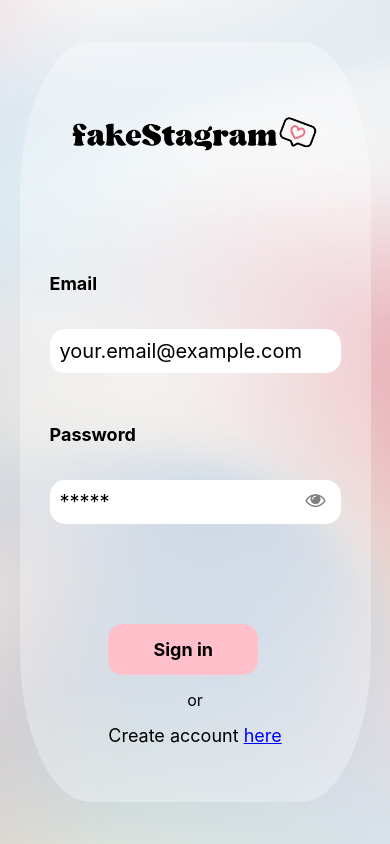
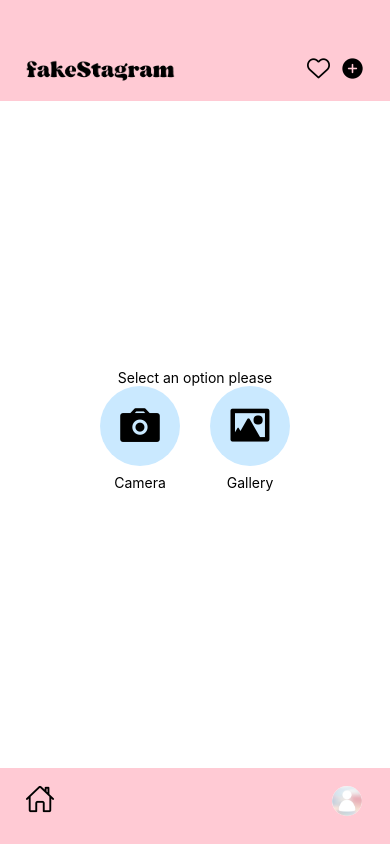
Before and after one commit to belentellechea/ProyectoDWYM, a React Native app in the folder app/: screen /AddPost in a window 390 px wide. Built offline with nearby package versions, Linux system fonts and the light colour scheme.

Commit message:
fixed versions

```diff
--- a/app/App.js
+++ b/app/App.js
@@ -6,6 +6,7 @@ import Home from './pages/Home';
 import MyProfile from '../app/pages/Profiles/MyProfile';
 import FriendProfile from '../app/pages/Profiles/FriendProfile';
 import Notifications from './pages/Notifications';
+import AddPost from './pages/AddPost'
 
 const Stack = createNativeStackNavigator();
 
@@ -43,6 +44,11 @@ export default function App() {
           component={Notifications}
           options={{ headerShown: false}}
         />
+        <Stack.Screen
+          name="AddPost"
+          component={AddPost}
+          options={{ headerShown: false}}
+        />
       </Stack.Navigator>
     </NavigationContainer>
   );
--- a/app/components/Bars/TopBarTabs/index.jsx
+++ b/app/components/Bars/TopBarTabs/index.jsx
@@ -7,7 +7,7 @@ import Icon3 from '@expo/vector-icons/Entypo';
 
 export default function TopBarTabs({atPage, setAddVisible = () => {}, setExitVisible = () => {}, addVisible = () => {} }) {
   const navigation = useNavigation();
-  const [buttonAdd, setButtonAdd] = useState('add-circle-outline');
+  const [buttonAdd, setButtonAdd] = useState('add-circle');
 
   useEffect(() => {
     if (!addVisible) {
@@ -22,6 +22,7 @@ export default function TopBarTabs({atPage, setAddVisible = () => {}, setExitVis
   function addButton(){
     setButtonAdd('add-circle');
     setAddVisible(true);
+    navigation.navigate('AddPost');
   }
 
   function exitButton(){
@@ -36,7 +37,7 @@ export default function TopBarTabs({atPage, setAddVisible = () => {}, setExitVis
     <>
       <View style={styles.bar}>
         <View>
-          {atPage === 'Home'|| atPage === 'Notifications' ? (
+          {atPage === 'Home'|| atPage === 'Notifications' || atPage === 'AddPost' ? (
             <Image source={require('../../../assets/name.png')} style={styles.name} />
           ) : null}
           {atPage === 'Profile' ? (
@@ -49,7 +50,7 @@ export default function TopBarTabs({atPage, setAddVisible = () => {}, setExitVis
           ) : null}
         </View>
         <View >
-          {atPage === 'Home' || atPage==='FriendProfile' ? (
+          {atPage === 'Home' || atPage==='FriendProfile' || atPage==='AddPost' ? (
             <View style={styles.buttons}>
               <Pressable onPress={goToNotifications}>
                 <Icon name='hearto' size={23}/>
--- a/app/components/CreatePostModal/index.jsx
+++ b/app/components/CreatePostModal/index.jsx
@@ -1,124 +1,124 @@
-import { View, Text, Modal, StyleSheet, Pressable, Image } from "react-native";
-import Icon from '@expo/vector-icons/AntDesign';
-import { useState } from "react";
-import SecondCreatePostModal from "../SecondCreatePostModal";
-import PhotoButton from "../PhotoButton";
-import GalleryButton from "../GalleryButton";
+// import { View, Text, Modal, StyleSheet, Pressable, Image } from "react-native";
+// import Icon from '@expo/vector-icons/AntDesign';
+// import { useState } from "react";
+// import SecondCreatePostModal from "../SecondCreatePostModal";
+// import PhotoButton from "../PhotoButton";
+// import GalleryButton from "../GalleryButton";
 
-export default function CreatePostModal ({visible, setVisible}) {
-    const [image, setImage] = useState(null);
-    const [errorMsg, setErrorMsg] = useState(null);
-    const [showSecondModal, setShowSecondModal] = useState(false);
+// export default function CreatePostModal ({visible, setVisible}) {
+//     const [image, setImage] = useState(null);
+//     const [errorMsg, setErrorMsg] = useState(null);
+//     const [showSecondModal, setShowSecondModal] = useState(false);
 
-    return (
-        <>
-            <Modal
-                animationType="slide"
-                transparent={true}
-                visible={visible}
-            >
-                <Pressable style={styles.centeredView} onPress={() => setVisible(!visible)}>
-                    <View style={styles.modalView}>
-                        <Pressable style={styles.closeButton} onPress={() => setVisible(!visible)}>
-                            <Icon name='close' size={20} />
-                        </Pressable>
-                        <Text style={styles.modalText}>Select an option please</Text>
-                        <View style={styles.buttonContainer}>
-                            <PhotoButton
-                                setImage={setImage}
-                                setErrorMsg={setErrorMsg}
-                                setVisible={setVisible}
-                                setShowSecondModal={setShowSecondModal}
-                            />
-                            <GalleryButton
-                                setImage={setImage}
-                                setErrorMsg={setErrorMsg}
-                                setVisible={setVisible}
-                                setShowSecondModal={setShowSecondModal}
-                            />
-                        </View>
-                        {errorMsg &&
-                            <View style={styles.errorContainer}>
-                                <Icon3 name='warning' size={25} style={styles.warning}/>
-                                <Text style={styles.errorText}>{errorMsg}</Text>
-                            </View>}
-                    </View>
-                </Pressable>
-            </Modal>
-            {showSecondModal && (
-                <SecondCreatePostModal
-                    visible2={showSecondModal}
-                    setVisible2={setShowSecondModal}
-                    image={image}
-                />
-            )}
-        </>
-    );
-}
+//     return (
+//         <>
+//             <Modal
+//                 animationType="slide"
+//                 transparent={true}
+//                 visible={visible}
+//             >
+//                 <Pressable style={styles.centeredView} onPress={() => setVisible(!visible)}>
+//                     <View style={styles.modalView}>
+//                         <Pressable style={styles.closeButton} onPress={() => setVisible(!visible)}>
+//                             <Icon name='close' size={20} />
+//                         </Pressable>
+//                         <Text style={styles.modalText}>Select an option please</Text>
+//                         <View style={styles.buttonContainer}>
+//                             <PhotoButton
+//                                 setImage={setImage}
+//                                 setErrorMsg={setErrorMsg}
+//                                 setVisible={setVisible}
+//                                 setShowSecondModal={setShowSecondModal}
+//                             />
+//                             <GalleryButton
+//                                 setImage={setImage}
+//                                 setErrorMsg={setErrorMsg}
+//                                 setVisible={setVisible}
+//                                 setShowSecondModal={setShowSecondModal}
+//                             />
+//                         </View>
+//                         {errorMsg &&
+//                             <View style={styles.errorContainer}>
+//                                 <Icon3 name='warning' size={25} style={styles.warning}/>
+//                                 <Text style={styles.errorText}>{errorMsg}</Text>
+//                             </View>}
+//                     </View>
+//                 </Pressable>
+//             </Modal>
+//             {showSecondModal && (
+//                 <SecondCreatePostModal
+//                     visible2={showSecondModal}
+//                     setVisible2={setShowSecondModal}
+//                     image={image}
+//                 />
+//             )}
+//         </>
+//     );
+// }
 
-const styles = StyleSheet.create({
-    centeredView: {
-        flex: 1,
-        justifyContent: 'center',
-        alignItems: 'center',
-        backgroundColor: 'rgba(0, 0, 0, 0.5)',
-    },
-    modalView: {
-        margin: 20,
-        backgroundColor: 'white',
-        borderRadius: 20,
-        padding: 35,
-        gap: 35,
-        shadowColor: '#000',
-        shadowOffset: {
-            width: 0,
-            height: 2,
-        },
-        shadowOpacity: 0.25,
-        shadowRadius: 4,
-        elevation: 5,
-    },
-    modalText: {
-        textAlign: 'center',
-        fontWeight: 'bold',
-        fontSize: 18
-    },
-    closeButton: {
-        alignSelf: 'flex-end'
-    },
-    buttonContainer: {
-        flexDirection: 'row',
-        justifyContent: 'space-around'
-    },
-    button: {
-        backgroundColor: '#cae9ff',
-        width: 80,
-        height: 80,
-        padding: 15,
-        borderRadius: 50,
-    },
-    text: {
-        alignSelf: 'center',
-        marginTop: 8
-    },
-    icon: {
-        alignSelf: 'center'
-    },
-    errorContainer: {
-        backgroundColor: '#ffcad4',
-        padding: 20,
-        borderRadius: 30,
-        flexDirection: 'row',
-        alignItems: 'center',
-        gap: 15
-    },
-    warning: {
-      color: '#9e2a2b'
-    },
-    errorText: {
-      fontSize: 20,
-      fontWeight: 'bold',
-      color: 'white',
-      textAlign: 'center',
-    }
-})
+// const styles = StyleSheet.create({
+//     centeredView: {
+//         flex: 1,
+//         justifyContent: 'center',
+//         alignItems: 'center',
+//         backgroundColor: 'rgba(0, 0, 0, 0.5)',
+//     },
+//     modalView: {
+//         margin: 20,
+//         backgroundColor: 'white',
+//         borderRadius: 20,
+//         padding: 35,
+//         gap: 35,
+//         shadowColor: '#000',
+//         shadowOffset: {
+//             width: 0,
+//             height: 2,
+//         },
+//         shadowOpacity: 0.25,
+//         shadowRadius: 4,
+//         elevation: 5,
+//     },
+//     modalText: {
+//         textAlign: 'center',
+//         fontWeight: 'bold',
+//         fontSize: 18
+//     },
+//     closeButton: {
+//         alignSelf: 'flex-end'
+//     },
+//     buttonContainer: {
+//         flexDirection: 'row',
+//         justifyContent: 'space-around'
+//     },
+//     button: {
+//         backgroundColor: '#cae9ff',
+//         width: 80,
+//         height: 80,
+//         padding: 15,
+//         borderRadius: 50,
+//     },
+//     text: {
+//         alignSelf: 'center',
+//         marginTop: 8
+//     },
+//     icon: {
+//         alignSelf: 'center'
+//     },
+//     errorContainer: {
+//         backgroundColor: '#ffcad4',
+//         padding: 20,
+//         borderRadius: 30,
+//         flexDirection: 'row',
+//         alignItems: 'center',
+//         gap: 15
+//     },
+//     warning: {
+//       color: '#9e2a2b'
+//     },
+//     errorText: {
+//       fontSize: 20,
+//       fontWeight: 'bold',
+//       color: 'white',
+//       textAlign: 'center',
+//     }
+// })
--- a/app/components/GalleryButton/index.jsx
+++ b/app/components/GalleryButton/index.jsx
@@ -2,7 +2,7 @@ import { View, Text, StyleSheet, Pressable } from "react-native";
 import Icon from '@expo/vector-icons/Foundation';
 import * as ImagePicker from 'expo-image-picker';
 
-export default function GalleryButton({setErrorMsg, setImage, setVisible, setShowSecondModal}) {
+export default function GalleryButton({setErrorMsg, setImage}) {
 
     async function pickImage() {
         let { status } = await ImagePicker.requestMediaLibraryPermissionsAsync();
@@ -20,8 +20,6 @@ export default function GalleryButton({setErrorMsg, setImage, setVisible, setSho
 
         if (!result.canceled) {
             setImage(result.assets[0].uri);
-            setVisible(false);
-            setShowSecondModal(true);
         }
     }
 
--- a/app/components/PhotoButton/index.jsx
+++ b/app/components/PhotoButton/index.jsx
@@ -2,7 +2,7 @@ import { View, Text, StyleSheet, Pressable } from "react-native";
 import Icon from '@expo/vector-icons/AntDesign';
 import * as ImagePicker from 'expo-image-picker';
 
-export default function PhotoButton({setErrorMsg, setImage, setVisible, setShowSecondModal}) {
+export default function PhotoButton({setErrorMsg, setImage}) {
     async function takePhoto() {
         let { status } = await ImagePicker.requestCameraPermissionsAsync();
         if (status !== 'granted') {
@@ -18,8 +18,6 @@ export default function PhotoButton({setErrorMsg, setImage, setVisible, setShowS
 
         if (!result.canceled) {
           setImage(result.assets[0].uri);
-          setVisible(false);
-          setShowSecondModal(true);
         }
     }
 
--- a/app/components/SecondCreatePostModal/index.jsx
+++ b/app/components/SecondCreatePostModal/index.jsx
@@ -1,86 +1,86 @@
-import { View, Text, Modal, StyleSheet, Pressable, Image, TextInput } from "react-native";
-import Icon from '@expo/vector-icons/AntDesign';
+// import { View, Text, Modal, StyleSheet, Pressable, Image, TextInput } from "react-native";
+// import Icon from '@expo/vector-icons/AntDesign';
 
-export default function SecondCreatePostModal ({visible2, setVisible2, image}) {
-    return (
-        <>
-            <Modal
-                animationType="slide"
-                transparent={true}
-                visible={visible2}
-            >
-                <Pressable style={styles.centeredView}>
-                    <View style={styles.modalView}>
-                        <Pressable style={styles.closeButton} onPress={() => setVisible2(!visible2)}>
-                            <Icon name='close' size={20} />
-                        </Pressable>
-                        <Text style={styles.modalText}>Add a caption to your post</Text>
-                        <View style={styles.buttonContainer}>
-                           <Image
-                            source={{ uri: image}}
-                            style={styles.image}
-                           />
-                           <TextInput
-                                placeholder='Enter your caption'
-                                style={styles.input}
-                            />
-                        </View>
+// export default function SecondCreatePostModal ({visible2, setVisible2, image}) {
+//     return (
+//         <>
+//             <Modal
+//                 animationType="slide"
+//                 transparent={true}
+//                 visible={visible2}
+//             >
+//                 <Pressable style={styles.centeredView}>
+//                     <View style={styles.modalView}>
+//                         <Pressable style={styles.closeButton} onPress={() => setVisible2(!visible2)}>
+//                             <Icon name='close' size={20} />
+//                         </Pressable>
+//                         <Text style={styles.modalText}>Add a caption to your post</Text>
+//                         <View style={styles.buttonContainer}>
+//                            <Image
+//                             source={{ uri: image}}
+//                             style={styles.image}
+//                            />
+//                            <TextInput
+//                                 placeholder='Enter your caption'
+//                                 style={styles.input}
+//                             />
+//                         </View>
 
-                    </View>
-                </Pressable>
-            </Modal>
-        </>
-    );
-}
+//                     </View>
+//                 </Pressable>
+//             </Modal>
+//         </>
+//     );
+// }
 
-const styles = StyleSheet.create({
-    centeredView: {
-        flex: 1,
-        justifyContent: 'center',
-        alignItems: 'center',
-        backgroundColor: 'rgba(0, 0, 0, 0.5)',
-    },
-    modalView: {
-        margin: 20,
-        backgroundColor: 'white',
-        borderRadius: 20,
-        padding: 35,
-        gap: 35,
-        shadowColor: '#000',
-        shadowOffset: {
-            width: 0,
-            height: 2,
-        },
-        shadowOpacity: 0.25,
-        shadowRadius: 4,
-        elevation: 5,
-    },
-    modalText: {
-        textAlign: 'center',
-        fontWeight: 'bold',
-        fontSize: 18
-    },
-    closeButton: {
-        alignSelf: 'flex-end'
-    },
-    buttonContainer: {
-        display: 'flex',
-        flexDirection: 'row',
-        justifyContent: 'space-around'
-    },
-    image: {
-        width: 200,
-        height: 200
-    },
-    input: {
-        backgroundColor: 'white',
-        borderRadius: 15,
-        fontSize: 20,
-        padding: 10,
-        marginTop: 10,
-        marginBottom: 25,
-        fontSize: 20,
-        paddingRight: 40,
-        width: '100%'
-    }
-})
+// const styles = StyleSheet.create({
+//     centeredView: {
+//         flex: 1,
+//         justifyContent: 'center',
+//         alignItems: 'center',
+//         backgroundColor: 'rgba(0, 0, 0, 0.5)',
+//     },
+//     modalView: {
+//         margin: 20,
+//         backgroundColor: 'white',
+//         borderRadius: 20,
+//         padding: 35,
+//         gap: 35,
+//         shadowColor: '#000',
+//         shadowOffset: {
+//             width: 0,
+//             height: 2,
+//         },
+//         shadowOpacity: 0.25,
+//         shadowRadius: 4,
+//         elevation: 5,
+//     },
+//     modalText: {
+//         textAlign: 'center',
+//         fontWeight: 'bold',
+//         fontSize: 18
+//     },
+//     closeButton: {
+//         alignSelf: 'flex-end'
+//     },
+//     buttonContainer: {
+//         display: 'flex',
+//         flexDirection: 'row',
+//         justifyContent: 'space-around'
+//     },
+//     image: {
+//         width: 200,
+//         height: 200
+//     },
+//     input: {
+//         backgroundColor: 'white',
+//         borderRadius: 15,
+//         fontSize: 20,
+//         padding: 10,
+//         marginTop: 10,
+//         marginBottom: 25,
+//         fontSize: 20,
+//         paddingRight: 40,
+//         width: '100%'
+//     }
+// })
--- a/app/package.json
+++ b/app/package.json
@@ -13,14 +13,14 @@
     "@react-navigation/native": "^7.0.0",
     "@react-navigation/native-stack": "^7.0.0",
     "expo": "~52.0.7",
-    "expo-image-picker": "~15.0.7",
+    "expo-image-picker": "^16.0.2",
     "expo-status-bar": "~2.0.0",
     "react": "18.3.1",
     "react-dom": "18.3.1",
     "react-native": "^0.76.2",
     "react-native-pager-view": "6.4.1",
     "react-native-safe-area-context": "4.12.0",
-    "react-native-screens": "~4.0.0",
+    "react-native-screens": "^4.1.0",
     "react-native-super-grid": "^6.0.1",
     "react-native-tab-view": "^3.0.0",
     "react-native-vector-icons": "^10.2.0",
--- /dev/null
+++ b/app/pages/AddPost/index.jsx
@@ -0,0 +1,59 @@
+import { Text, View, StyleSheet, SafeAreaView, ScrollView } from "react-native"
+import TopBarTabs from "../../components/Bars/TopBarTabs"
+import BottomBarTabs from "../../components/Bars/BottomBarTabs"
+import { useState } from "react"
+import PhotoButton from '../../components/PhotoButton'
+import GalleryButton from '../../components/GalleryButton'
+
+
+export default function Notifications(){
+    const [addVisible, setAddVisible] = useState(true);
+    const [image, setImage] = useState(null);
+    const [errorMsg, setErrorMsg] = useState(null);
+
+    return (
+        <SafeAreaView style={styles.postContainer}>
+            <TopBarTabs
+                atPage='AddPost'
+                setAddVisible={setAddVisible}
+                addVisible={addVisible}
+            />
+            <View style={styles.pageContent}>
+                <Text>Select an option please</Text>
+                <View style={styles.buttonContainer}>
+                    <PhotoButton
+                        setErrorMsg={setErrorMsg}
+                        setImage={setImage}
+                    />
+                    <GalleryButton
+                        setErrorMsg={setErrorMsg}
+                        setImage={setImage}
+                    />
+                </View>
+
+            </View>
+            <BottomBarTabs atPage='AddPost'/>
+        </SafeAreaView>
+    )
+}
+
+const styles = StyleSheet.create({
+    postContainer: {
+        flex: 1,
+        backgroundColor: 'white'
+    },
+    pageContent: {
+        flex: 1,
+        marginTop: 45,
+        marginLeft: 10,
+        marginRight: 10,
+        marginBottom: 30,
+        alignItems: 'center',
+        justifyContent: 'center'
+    },
+    buttonContainer: {
+        display: 'flex',
+        flexDirection: 'row',
+        gap: 30
+    }
+});
--- a/app/pages/Home/index.jsx
+++ b/app/pages/Home/index.jsx
@@ -15,14 +15,9 @@ export default function Home() {
         setAddVisible={setAddVisible}
         addVisible={addVisible}
       />
-      <CreatePostModal
-        visible={addVisible}
-        setVisible={setAddVisible}
-      />
       <View style={styles.pageContent}>
         <PostContainer></PostContainer>
       </View>
-
       <BottomBarTabs
         atPage='Home'
       />
--- a/app/pages/Notifications/index.jsx
+++ b/app/pages/Notifications/index.jsx
@@ -31,10 +31,6 @@ export default function Notifications(){
                 <Notification></Notification>
             </ScrollView>
             <BottomBarTabs atPage='Notifications' />
-        <CreatePostModal
-            visible={addVisible}
-            setVisible={setAddVisible}
-        />
         </SafeAreaView>
     )
 }
--- a/app/pages/Profiles/FriendProfile/index.jsx
+++ b/app/pages/Profiles/FriendProfile/index.jsx
@@ -54,10 +54,6 @@ export default function FriendProfile() {
                     ]}
                 />
             </View>
-            <CreatePostModal
-                visible={addVisible}
-                setVisible={setAddVisible}
-            />
             <BottomBarTabs atPage='FriendProfile'/>
         </SafeAreaView>
     )
--- a/app/pages/Profiles/MyProfile/index.jsx
+++ b/app/pages/Profiles/MyProfile/index.jsx
@@ -2,7 +2,6 @@ import { SafeAreaView, StyleSheet, Text, View, Pressable, Image} from 'react-nat
 import BottomBarTabs from '../../../components/Bars/BottomBarTabs';
 import TopBarTabs from '../../../components/Bars/TopBarTabs';
 import ExitModal from '../../../components/ExitModal';
-import CreatePostModal from '../../../components/CreatePostModal';
 import { useState } from 'react';
 import PhotoGrid from '../../../components/PhotoGrid';
 import EditModal from '../../../components/EditModal';
@@ -65,10 +64,6 @@ export default function Profile() {
                 <ExitModal
                     visible={exitVisible}
                     setVisible={setExitVisible}
-                />
-                <CreatePostModal
-                    visible={addVisible}
-                    setVisible={setAddVisible}
                 />
                 <EditModal
                     visible={editVisible}
```
Also changed, not shown: 1 other file (tests, documents, lock files or other folders).
